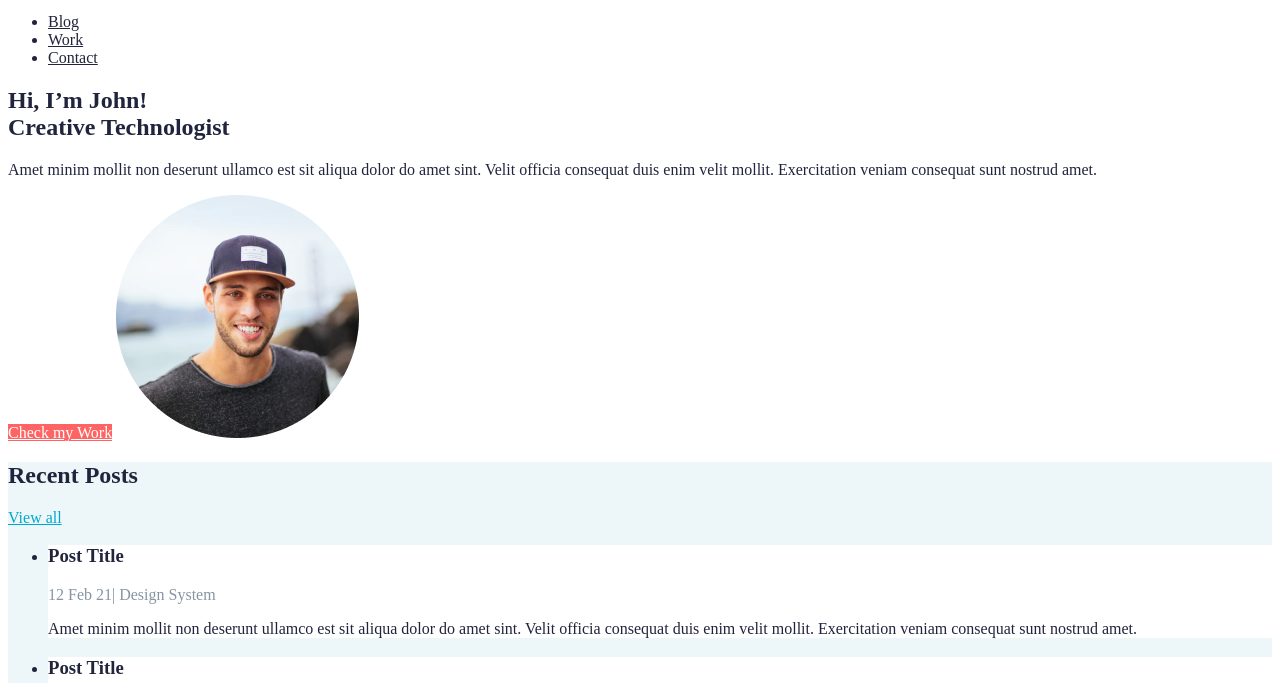
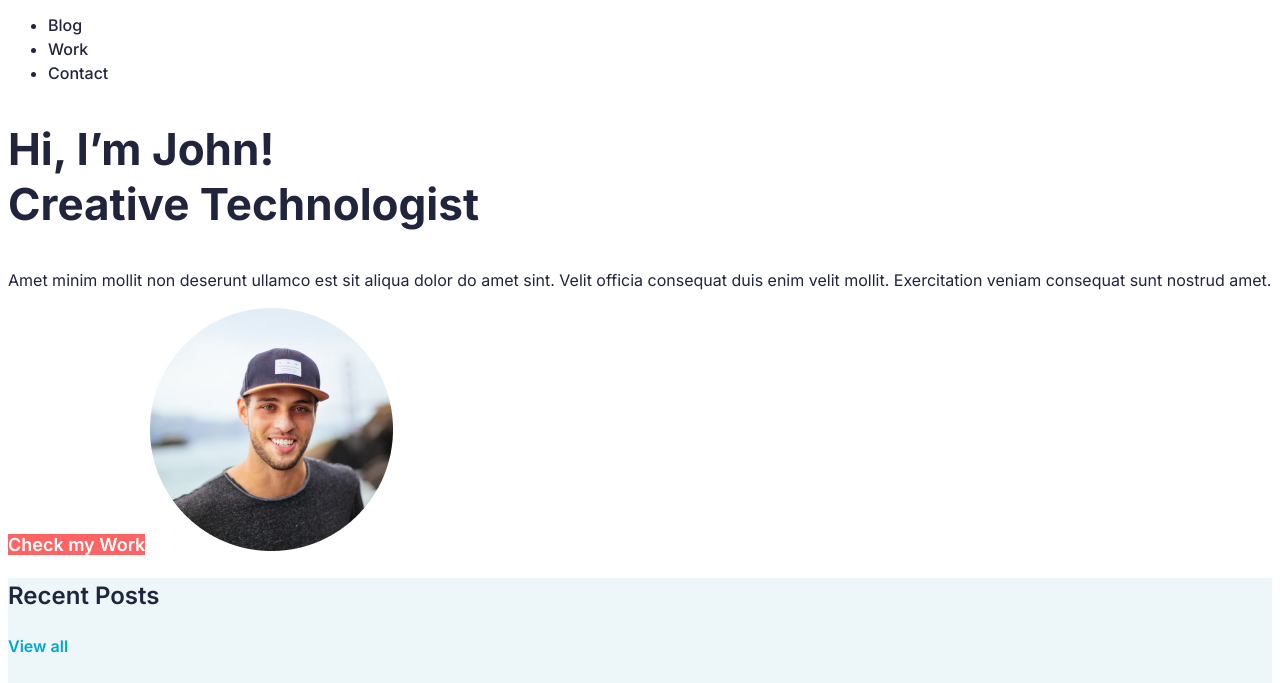
Before and after one commit to Anzheliika/demo-course, a plain HTML site: page index.html in a window 1280 px wide. Shown: the part 49-732 px from the top of the page. Drawn offline with Linux system fonts and the light colour scheme.

Commit message:
did text formatting

```diff
--- a/index.html
+++ b/index.html
@@ -1,17 +1,24 @@
 <!DOCTYPE html>
 <html lang="en">
   <head>
-    <meta charset="UTF-8"/>
-    <meta http-equiv="X-UA-Compatible" content="IE=edge"/>
-    <meta name="viewport" content="width=device-width, initial-scale=1.0"/>
+    <meta charset="UTF-8" />
+    <meta http-equiv="X-UA-Compatible" content="IE=edge" />
+    <meta name="viewport" content="width=device-width, initial-scale=1.0" />
     <title>John Blog</title>
-    <link rel="stylesheet" href="./сss/styles.css">
+    <link rel="preconnect" href="https://fonts.googleapis.com" />
+    <link rel="preconnect" href="https://fonts.gstatic.com" crossorigin />
+    <link
+      href="https://fonts.googleapis.com/css2?family=Inter:wght@400;500;600;700&display=swap"
+      rel="stylesheet"
+    />
+    <link rel="stylesheet" href="./сss/styles.css" />
   </head>
   <body>
+
     <header>
       <nav>
         <a href="./index.html">
-          <img src="./images/logo.svg" alt="John Blog Logo"/>
+          <img src="./images/logo.svg" alt="John Blog Logo" />
         </a>
         <ul>
           <li><a class="link" href="./blog.html">Blog</a></li>
@@ -20,100 +27,104 @@
         </ul>
       </nav>
     </header>
+
     <main>
+
       <section class="hero-section">
-        <h1>Hi, I’m John! <br/>Creative Technologist</h1>
-        <p>
-          Amet minim mollit non deserunt ullamco est sit aliqua dolor do amet
-          sint. Velit officia consequat duis enim velit mollit. Exercitation
-          veniam consequat sunt nostrud amet.
+        <h1 class="hero-title">Hi, I’m John! <br />Creative Technologist</h1>
+        <p class="body-text">
+          Amet minim mollit non deserunt ullamco est sit aliqua dolor do amet sint. Velit officia
+          consequat duis enim velit mollit. Exercitation veniam consequat sunt nostrud amet.
         </p>
         <a class="button" href="./work.html">Check my Work</a>
-        <img src="./images/hero-image.png" alt="John portrait"/>
+        <img src="./images/hero-image.png" alt="John portrait" />
       </section>
+
       <section class="section-brand">
-        <h2>Recent Posts</h2>
+        <h2 class="section-title">Recent Posts</h2>
         <a class="view-all-link" href="./blog.html">View all</a>
         <ul>
           <li>
             <article class="post">
-              <h3>Post Title</h3>
+              <h3 class="post-title">Post Title</h3>
               <p class="post-info">
-              <time datetime="2021-02-12">12 Feb 21</time>|
-              <span>Design System</span>
+                <time datetime="2021-02-12">12 Feb 21</time>|
+                <span>Design System</span>
               </p>
-              <p>
-                Amet minim mollit non deserunt ullamco est sit aliqua dolor do
-                amet sint. Velit officia consequat duis enim velit mollit.
-                Exercitation veniam consequat sunt nostrud amet.
+              <p class="body-text">
+                Amet minim mollit non deserunt ullamco est sit aliqua dolor do amet sint. Velit
+                officia consequat duis enim velit mollit. Exercitation veniam consequat sunt nostrud
+                amet.
               </p>
             </article>
           </li>
           <li>
             <article class="post">
-              <h3>Post Title</h3>
+              <h3 class="post-title">Post Title</h3>
               <p class="post-info">
-              <time datetime="2021-02-12">12 Feb 21</time>|
-              <span>Design System</span>
+                <time datetime="2021-02-12">12 Feb 21</time>|
+                <span>Design System</span>
               </p>
-              <p>
-                Amet minim mollit non deserunt ullamco est sit aliqua dolor do
-                amet sint. Velit officia consequat duis enim velit mollit.
-                Exercitation veniam consequat sunt nostrud amet.
+              <p class="body-text">
+                Amet minim mollit non deserunt ullamco est sit aliqua dolor do amet sint. Velit
+                officia consequat duis enim velit mollit. Exercitation veniam consequat sunt nostrud
+                amet.
               </p>
             </article>
           </li>
         </ul>
       </section>
+
       <section class="section-work">
-        <h2>Featured Work</h2>
+        <h2 class="section-title">Featured Work</h2>
         <a class="view-all-link" href="./work.html">View all</a>
         <ul>
           <li>
             <article>
-              <img src="./images/dashboard.png" alt="Designing Dashboards"/>
+              <img src="./images/dashboard.png" alt="Designing Dashboards" />
               <h3>Designing Dashboards</h3>
               <span class="tag">2020</span>
               <span class="post-info">Dashboard</span>
               <p>
-                Amet minim mollit non deserunt ullamco est sit aliqua dolor do
-                amet sint. Velit officia consequat duis enim velit mollit.
-                Exercitation veniam consequat sunt nostrud amet.
+                Amet minim mollit non deserunt ullamco est sit aliqua dolor do amet sint. Velit
+                officia consequat duis enim velit mollit. Exercitation veniam consequat sunt nostrud
+                amet.
               </p>
             </article>
           </li>
           <li>
             <article>
-              <img src="./images/portrait.png" alt="Vibrant Portraits"/>
+              <img src="./images/portrait.png" alt="Vibrant Portraits" />
               <h3>Vibrant Portraits</h3>
               <span class="tag">2018</span>
               <span class="post-info">Illustration</span>
               <p>
-                Amet minim mollit non deserunt ullamco est sit aliqua dolor do
-                amet sint. Velit officia consequat duis enim velit mollit.
-                Exercitation veniam consequat sunt nostrud amet.
+                Amet minim mollit non deserunt ullamco est sit aliqua dolor do amet sint. Velit
+                officia consequat duis enim velit mollit. Exercitation veniam consequat sunt nostrud
+                amet.
               </p>
             </article>
           </li>
         </ul>
       </section>
     </main>
+
     <footer>
       <address>
         <ul>
           <li>
             <a href="#">
-              <img src="./images/figma.svg" alt="Link to Figma"/>
+              <img src="./images/figma.svg" alt="Link to Figma" />
             </a>
           </li>
           <li>
             <a href="#">
-              <img src="./images/twitter.svg" alt="Link to Twitter"/>
+              <img src="./images/twitter.svg" alt="Link to Twitter" />
             </a>
           </li>
           <li>
             <a href="#">
-              <img src="./images/instagram.svg" alt="Link to Instagram"/>
+              <img src="./images/instagram.svg" alt="Link to Instagram" />
             </a>
           </li>
         </ul>
--- a/сss/styles.css
+++ b/сss/styles.css
@@ -1,45 +1,100 @@
 :root {
-    --color-primary: #21243D;
+  --color-primary: #21243d;
   --color-background: #ffffff;
-    --color-background-brand: #EDF7FA;
-    --color-action: #FF6464;
+  --color-background-brand: #edf7fa;
+  --color-action: #ff6464;
   --color-white: #ffffff;
-    --color-secondary: #8695A4;
-    --color-brand: #00A8CC;
-    --color-tag: #2A326F;
+  --color-secondary: #8695a4;
+  --color-brand: #00a8cc;
+  --color-tag: #2a326f;
 }
 
 body {
   color: var(--color-primary);
   background-color: var(--color-background);
+  font-family: 'Inter', sans-serif;
+  font-weight: 400;
+  font-size: 16px;
 }
 
 /* Header */
 .link {
   color: var(--color-primary);
+  font-weight: 500;
+  line-height: 1.5;
+  text-decoration: none;
 }
-/* index.html  */
-/* Hero */
+
+.link:hover {
+  text-decoration: underline;
+}
+
+/* Hero section*/
+.hero-title {
+  font-size: 44px;
+  font-weight: 700;
+  line-height: 1.25;
+}
+
+.body-text {
+  line-height: 1.5;
+}
+
+/* Button */
 .button {
   color: var(--color-white);
   background-color: var(--color-action);
+  font-size: 18px;
+  font-weight: 600;
+  line-height: 1.5;
+  text-decoration: none;
 }
 
-/* Brand */
+.button:hover {
+  box-shadow: 2px 6px 12 px rgba(0, 0, 0, 0.2);
+}
+
+.button:active {
+    box-shadow: 2px 6px 12 px rgba(0, 0, 0, 0.3);
+}
+
+/* Sections */
+.section-title {
+    font-weight: 600;
+    font-size: 24px;
+    line-height: 1.5;
+}
+
 .section-brand {
   background-color: var(--color-background-brand);
 }
 
 .view-all-link {
   color: var(--color-brand);
+  font-weight: 600;
+  line-height: 1.5;
+  text-decoration: none;
+}
+
+.view-all-link:hover {
+    text-decoration: underline;
+}
+
+/* Post */
+.post-title {
+    font-weight: 600;
+    font-size: 28px;
+    line-height: 1.5;
+}
+
+.post-info {
+  color: var(--color-secondary);
+  font-weight: 500;
+  line-height: 1.5;
 }
 
 .post {
   background-color: var(--color-background);
-}
-
-.post-info {
-    color: var(--color-secondary);
 }
 
 /* Featured work */
```
Also changed, not shown: blog.html (+27 -19 lines), work.html (+31 -23 lines). Lines whose indentation alone changed are shown as unchanged.
